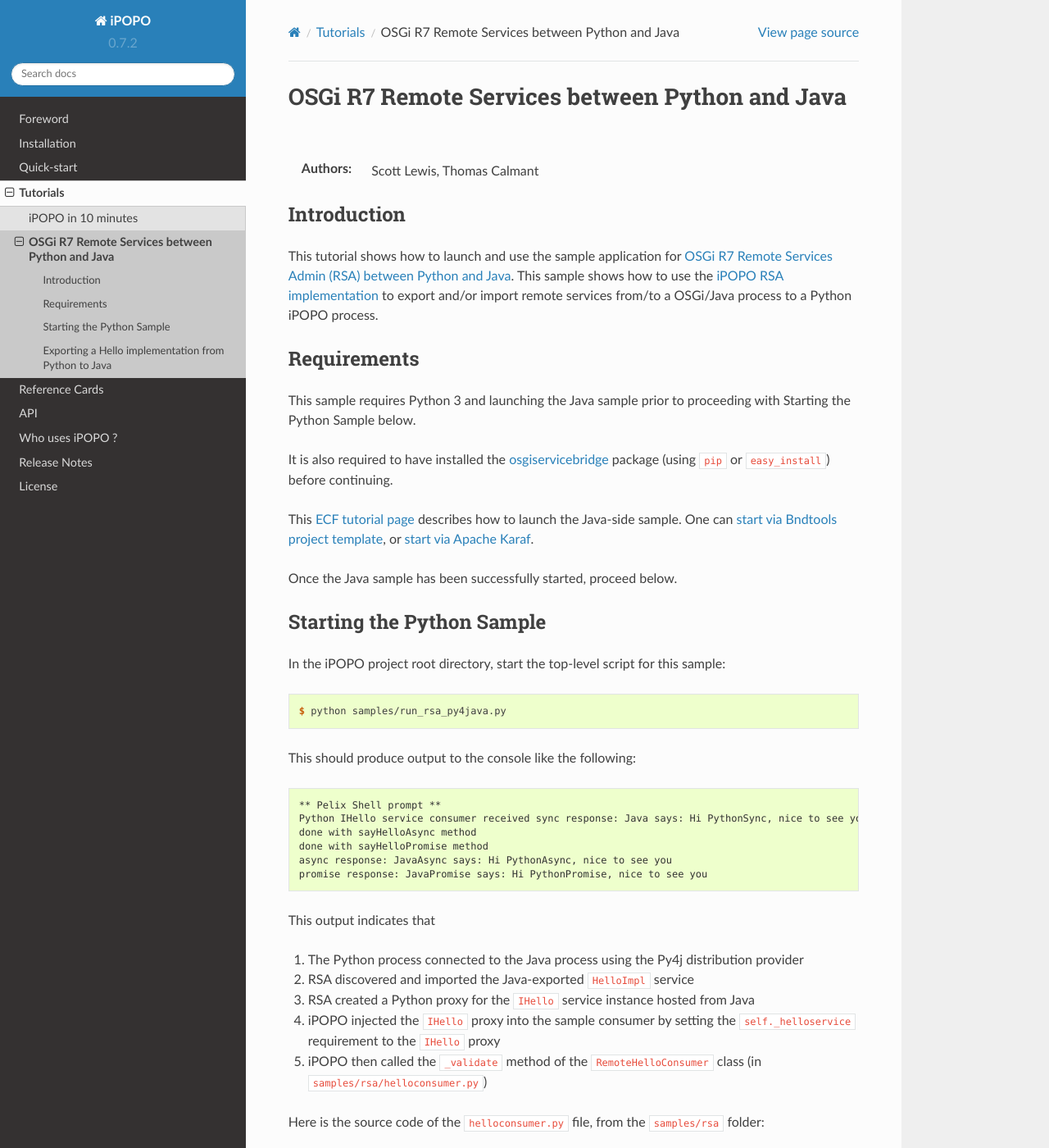
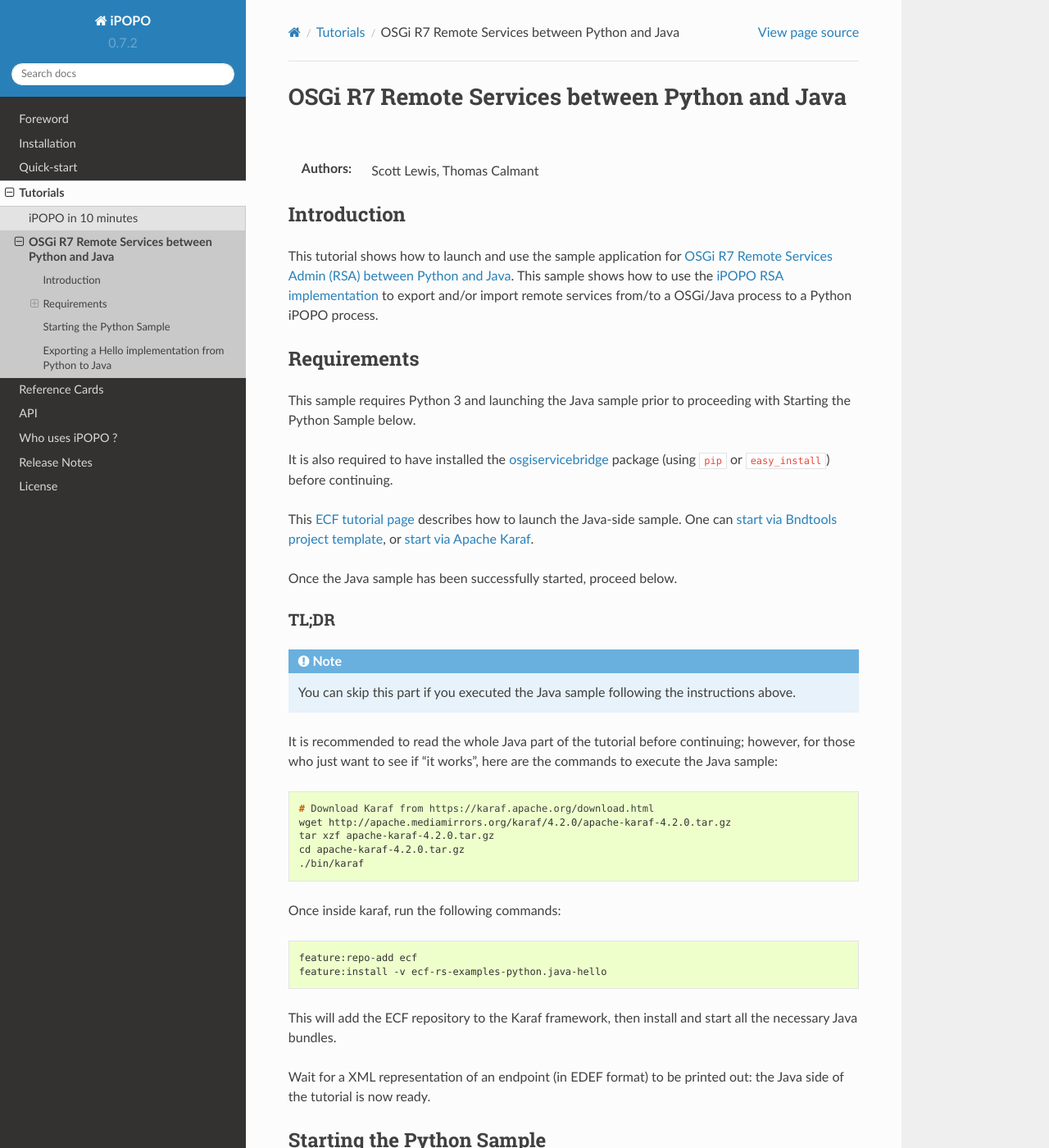
Before and after one commit to tcalmant/ipopo, a Sphinx documentation site: the page built from docs/tutorials/rsa_pythonjava.rst, in a window 1280 px wide and 1400 px high. Shown: the whole window at 82% size. Built offline with Sphinx 7.4.7 and the Read the Docs theme 2.0.0, drawn with Linux system fonts in a browser that asks for light colours; pages that are not in the unit, such as notebooks, are missing from menus.

Commit message:
Added a TL;DR to run the Java part in the RSA tutorial

```diff
--- a/docs/tutorials/rsa_pythonjava.rst
+++ b/docs/tutorials/rsa_pythonjava.rst
@@ -30,6 +30,37 @@
 or `start via Apache Karaf <https://wiki.eclipse.org/OSGi_R7_Remote_Services_between_Python_and_Java#Launching_via_Apache_Karaf>`_.
 
 Once the Java sample has been successfully started, proceed below.
+
+TL;DR
+-----
+
+.. note:: You can skip this part if you executed the Java sample following the
+   instructions above.
+
+It is recommended to read the whole Java part of the tutorial before
+continuing; however, for those who just want to see if "it works", here are the
+commands to execute the Java sample:
+
+.. code-block:: console
+
+   # Download Karaf from https://karaf.apache.org/download.html
+   wget http://apache.mediamirrors.org/karaf/4.2.0/apache-karaf-4.2.0.tar.gz
+   tar xzf apache-karaf-4.2.0.tar.gz
+   cd apache-karaf-4.2.0.tar.gz
+   ./bin/karaf
+
+Once inside karaf, run the following commands:
+
+.. code-block:: console
+
+   feature:repo-add ecf
+   feature:install -v ecf-rs-examples-python.java-hello
+
+This will add the ECF repository to the Karaf framework, then install and start
+all the necessary Java bundles.
+
+Wait for a XML representation of an endpoint (in EDEF format) to be printed
+out: the Java side of the tutorial is now ready.
 
 Starting the Python Sample
 ==========================
```
